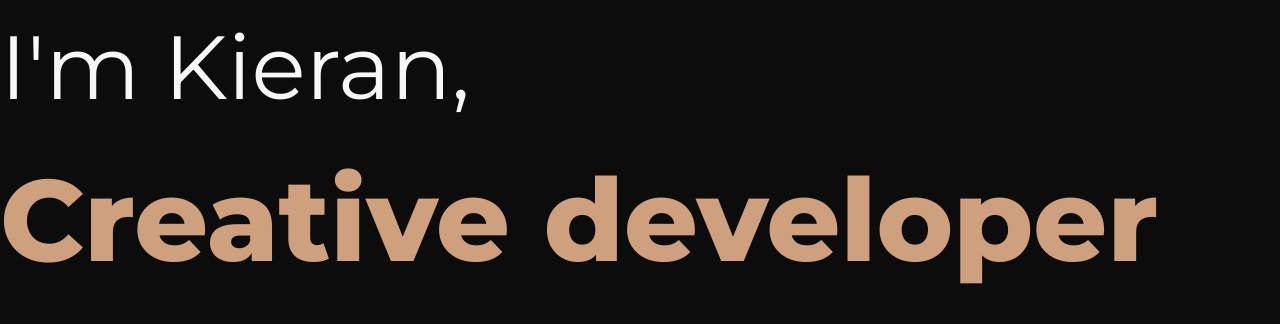
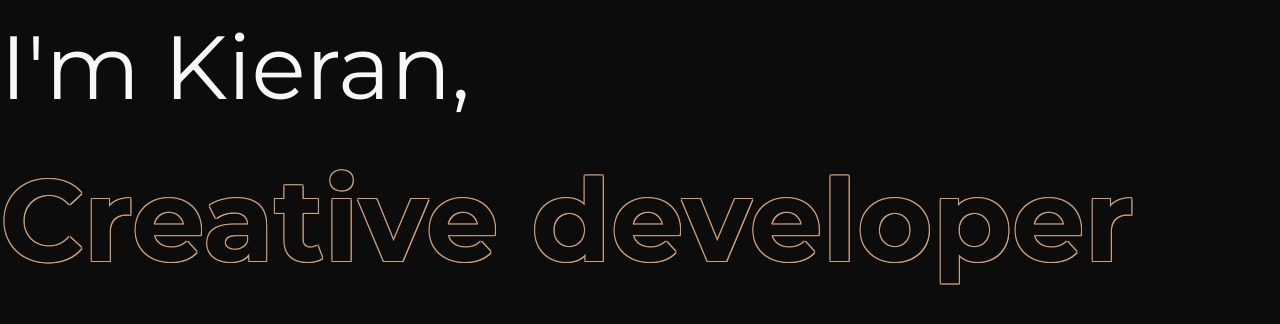
Before and after one commit to kilelx/portfolio, a React (Vite) app: page / in a window 1280 px wide. Shown: the top 324 px of the page. Built offline with nearby package versions, Linux system fonts and the light colour scheme.

Commit message:
add: font-weight animation

```diff
--- a/src/App.tsx
+++ b/src/App.tsx
@@ -1,10 +1,11 @@
+import Hero from "./components/Hero";
+
 export default function App() {
   return (
     <>
-      <h1 className="">
-        <span  className="text-white" id="first-span">I'm Kieran,</span><br></br>
-        <span className="text-brown" id="scnd-span">Creative developer</span>
-      </h1>
+    <main>
+      <Hero />
+    </main>
     </>
   )
 }
--- /dev/null
+++ b/src/components/Hero.tsx
@@ -0,0 +1,73 @@
+import React, {useRef, useEffect} from 'react'
+
+export default function Hero() {
+
+  const titleRef = useRef<HTMLSpanElement>(null);
+  const maxWidth = window.innerWidth;
+
+  const handleMouseMove = (e: MouseEvent) => {
+    if(titleRef.current) {
+      let mouseX = e.clientX;
+      // Get the percentage on X of the mouse
+      let xPercentage = (mouseX * 100) / maxWidth;
+      // Produit en croix, and add +100 to get a range between 100 and 900
+      let progress = ((xPercentage * 800) / 100) + 100;
+
+      // Appliquer le style une fois toutes les X millisecondes
+      const throttleTimeout = 50; // ajuste cette valeur selon tes besoins
+      const throttledFunction = throttle(() => {
+        titleRef.current!.style.fontVariationSettings = `'wght' ${Math.round(progress)}`;
+      }, throttleTimeout);
+      throttledFunction();
+
+      // titleRef.current.style.fontVariationSettings = `'wght' ${Math.round(progress)}`;
+    }
+  }
+
+  useEffect(() => {
+    document.body.addEventListener("mousemove", handleMouseMove);
+
+    return () => {document.body.removeEventListener("mousemove", handleMouseMove);}
+  }, [])
+
+  // Utilise la fonction de "throttle"
+const throttle = (func: () => void, limit: number) => {
+  let inThrottle: boolean;
+  return () => {
+    if (!inThrottle) {
+      func();
+      inThrottle = true;
+      setTimeout(() => (inThrottle = false), limit);
+    }
+  };
+};
+
+
+  return (
+    <h1 className="">
+      <span  className="text-white font-normal">I'm Kieran,</span><br></br>
+      <span ref={titleRef} className="outline-title text-dark font-bold">Creative developer</span>
+    </h1>
+  )
+}
+
+
+  /*
+  const body = document.body;
+  const maxWidth = window.innerWidth;
+  const h1 = document.querySelector("h1");
+
+  body.addEventListener("mousemove", (e) => handleMouseMove(e));
+
+  function handleMouseMove(e) {
+    let mouseX = e.clientX;
+    // Get the percentage on X of the mouse
+    let xPercentage = (mouseX * 100) / maxWidth;
+    // Produit en croix, and add +100 to get a range between 100 and 900
+    let progress = ((xPercentage * 800) / 100) + 100;
+    console.log(xPercentage)
+
+    h1.style.fontVariationSettings = `'wght' ${Math.round(progress)}`;
+}
+
+  */
--- a/src/index.css
+++ b/src/index.css
@@ -2,16 +2,19 @@
 @tailwind components;
 @tailwind utilities;
 
-h1 {
-
-  font-weight: 725;
+h1:first-child {
+  font-size: calc(7000vw/1000);
 }
 
-#first-span {
-  font-size: calc(7000vw/1000);
-  font-weight: 400;
+.outline-title {
+  font-size: calc(9000vw/1000);
+  /* -webkit-text-stroke: 1px #CEA07E; */
+  text-shadow:
+  1px 1px 0 #CEA07E,
+  -1px -1px 0 #CEA07E,
+  1px -1px 0 #CEA07E,
+  -1px 1px 0 #CEA07E,
+  1px 1px 0 #CEA07E;
+  will-change: font-variation-settings;
+  font-variation-settings: "wght" 700;
 }
-
-#scnd-span {
-  font-size: calc(9000vw/1000);
-}
--- a/src/main.tsx
+++ b/src/main.tsx
@@ -4,7 +4,7 @@ import App from './App.tsx'
 import './index.css'
 
 ReactDOM.createRoot(document.getElementById('root')!).render(
-  <React.StrictMode>
+  // <React.StrictMode>
     <App />
-  </React.StrictMode>,
+  // </React.StrictMode>,
 )
--- a/tailwind.config.js
+++ b/tailwind.config.js
@@ -12,7 +12,7 @@ export default {
         white: "#F7F7F7"
       },
       fontFamily: {
-        playfair: ["Playfair Display", "serif"],
+        playfair: ["nPlayfair Display", "serif"],
         montserrat: ["Montserrat", "sans-serif"]
       }
     },
```
